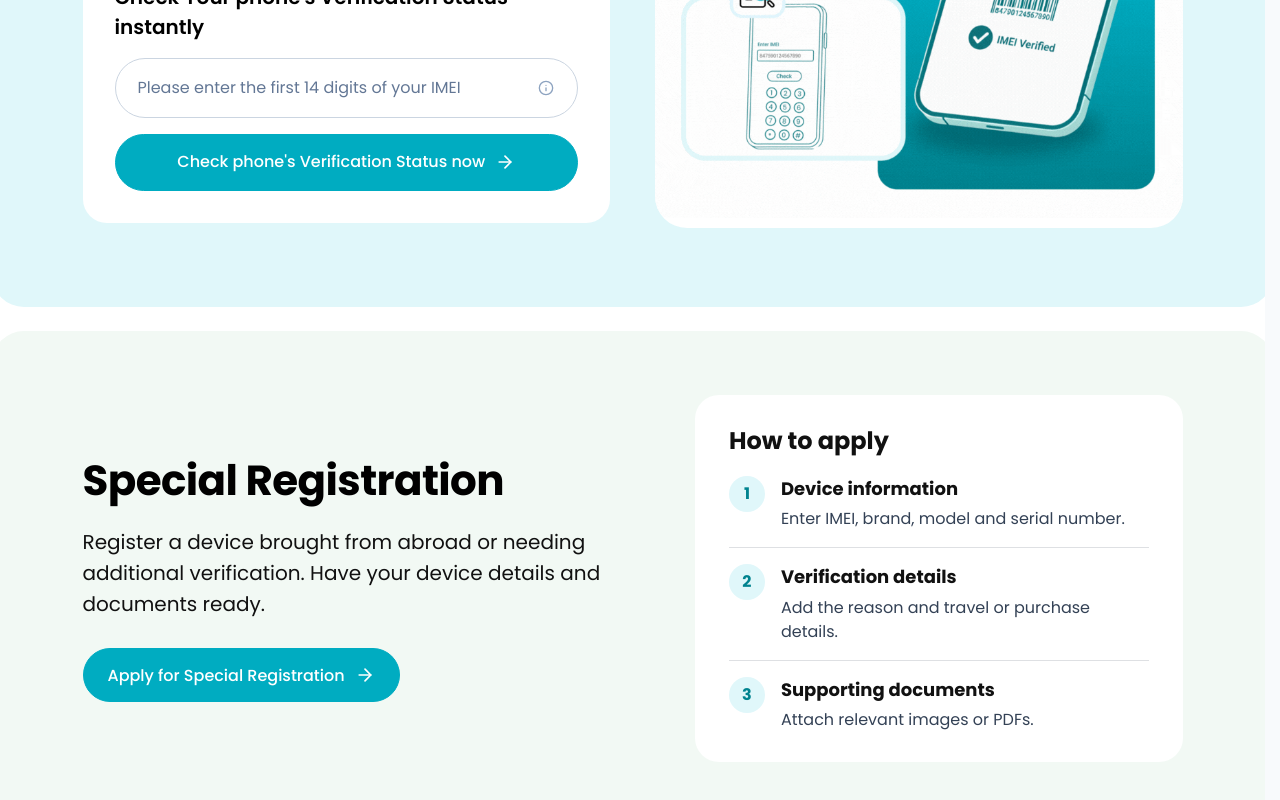
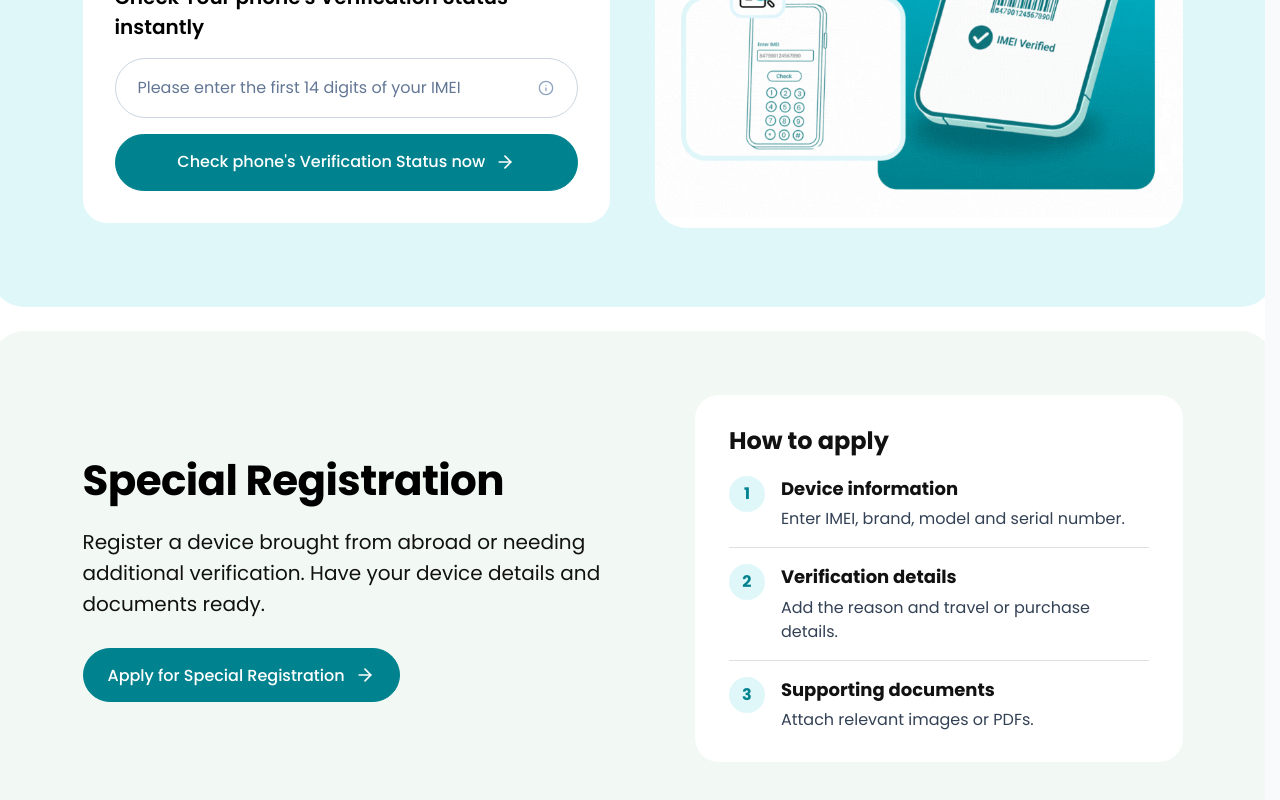
Before and after one commit to shihab-tech04/NEIR-Citizen, a React (Vite) app: page / in a window 1280 px wide. Shown: the part 440-1240 px from the top of the page. Built offline with nearby package versions, Linux system fonts and the light colour scheme.

Commit message:
style(neir): unify Primary/Link fill and tab selection on contrast-safe approved dark-teal token

```diff
--- a/src/ui/neir-ui.css
+++ b/src/ui/neir-ui.css
@@ -7,7 +7,9 @@
   --neir-type-body:clamp(15px,0.18vw + 14px,16px);
   --neir-type-subtitle:clamp(17px,0.4vw + 16px,20px);
   --neir-type-heading:clamp(20px,0.7vw + 18px,26px);
-  --neir-ui-hover:var(--neir-primary-900,#00838f);
+  --neir-ui-action-bg:var(--neir-primary-900,#00838f);
+  --neir-ui-action-hover:#006e7a;
+  --neir-ui-hover:var(--neir-ui-action-hover);
   --neir-ui-success:#24753e;
   --neir-ui-success-bg:#def4e6;
   --neir-ui-warning:#925400;
@@ -45,10 +47,10 @@
   transition:background-color .15s,border-color .15s,color .15s;
 }
 /* Exactly two action appearances across NEIR: Primary and Link. */
-.neir-ui-button--primary{background:var(--neir-ui-primary-bright);color:#fff;border-color:var(--neir-ui-primary-bright)}
+.neir-ui-button--primary{background:var(--neir-ui-action-bg);color:#fff;border-color:var(--neir-ui-action-bg)}
 .neir-ui-button--primary:hover:not(:disabled){background:var(--neir-ui-hover);border-color:var(--neir-ui-hover)}
 .neir-ui-button--link{background:transparent;color:var(--neir-ui-primary);border-color:var(--neir-ui-primary-bright)}
-.neir-ui-button--link:hover:not(:disabled){background:var(--neir-ui-primary-bright);color:#fff;border-color:var(--neir-ui-primary-bright)}
+.neir-ui-button--link:hover:not(:disabled){background:var(--neir-ui-action-bg);color:#fff;border-color:var(--neir-ui-action-bg)}
 .neir-ui-button--compact{min-height:40px;padding:7px 14px;font-size:14px}
 .neir-ui-button--full{width:100%;flex:1 1 100%;min-width:0}
 .neir-ui-control{
@@ -147,31 +149,31 @@
 .neir-ui-form-control{margin-top:6px}
 @media(max-width:700px){.neir-ui-choice-tab{min-height:84px;padding:12px}.neir-ui-form-action{width:100%}}
 
-/* Approved public hero/button pair must keep its original bright NEIR teal.
-   The common Button API must never silently change locked landing-page artwork. */
+/* Approved layouts remain fixed; semantic action colors are shared everywhere
+   and use contrast-safe dark teal for white button text. */
 .neir-source-verify-button.neir-ui-button--primary{
-  background:var(--neir-primary-600);border-color:var(--neir-primary-600);color:#fff;
+  background:var(--neir-ui-action-bg);border-color:var(--neir-ui-action-bg);color:#fff;
 }
 .neir-source-verify-button.neir-ui-button--primary:hover:not(:disabled){
-  background:var(--neir-primary-900);border-color:var(--neir-primary-900);
+  background:var(--neir-ui-action-hover);border-color:var(--neir-ui-action-hover);
 }
 
-/* Keep the approved Special Registration landing CTA identical to hero verify. */
+/* Special Registration uses the same Primary action appearance. */
 .neir-special-registration-button.neir-ui-button--primary{
-  background:var(--neir-primary-600);border-color:var(--neir-primary-600);color:#fff;
+  background:var(--neir-ui-action-bg);border-color:var(--neir-ui-action-bg);color:#fff;
 }
 .neir-special-registration-button.neir-ui-button--primary:hover:not(:disabled){
-  background:var(--neir-primary-900);border-color:var(--neir-primary-900);
+  background:var(--neir-ui-action-hover);border-color:var(--neir-ui-action-hover);
 }
 
-/* My Profile uses the same bright primary CTA from the approved NEIR account view. */
+/* Profile actions share the same Primary appearance. */
 .neir-profile-search-button.neir-ui-button--primary,
 .neir-profile-primary-action.neir-ui-button--primary{
-  background:var(--neir-primary-600);border-color:var(--neir-primary-600);color:#fff;
+  background:var(--neir-ui-action-bg);border-color:var(--neir-ui-action-bg);color:#fff;
 }
 .neir-profile-search-button.neir-ui-button--primary:hover:not(:disabled),
 .neir-profile-primary-action.neir-ui-button--primary:hover:not(:disabled){
-  background:var(--neir-primary-900);border-color:var(--neir-primary-900);
+  background:var(--neir-ui-action-hover);border-color:var(--neir-ui-action-hover);
 }
 
 /* Canonical cross-screen form and typography system.
@@ -229,7 +231,7 @@ body{font-family:var(--neir-ui-font);font-size:var(--neir-type-body);line-height
  font-weight:600;cursor:pointer;transition:background-color .15s,color .15s;
 }
 .neir-guide-platform-tab[aria-selected="true"]{
- background:var(--neir-ui-primary-bright);color:#fff;
+ background:var(--neir-ui-action-bg);color:#fff;
 }
 .neir-guide-platform-tab:hover:not([aria-selected="true"]){background:var(--neir-ui-surface-soft);border-color:var(--neir-ui-primary-bright)}
 @media(max-width:420px){
@@ -245,7 +247,7 @@ body{font-family:var(--neir-ui-font);font-size:var(--neir-type-body);line-height
  font:500 var(--neir-type-caption)/1.5 var(--neir-ui-font);cursor:pointer;
 }
 .neir-faq-tab[aria-selected="true"]{
- background:var(--neir-ui-primary-bright);border-color:var(--neir-ui-primary-bright);color:#fff;
+ background:var(--neir-ui-action-bg);border-color:var(--neir-ui-action-bg);color:#fff;
 }
 .neir-faq-tab:hover:not([aria-selected="true"]){background:var(--neir-ui-surface-soft);border-color:var(--neir-ui-primary-bright)}
 
```
